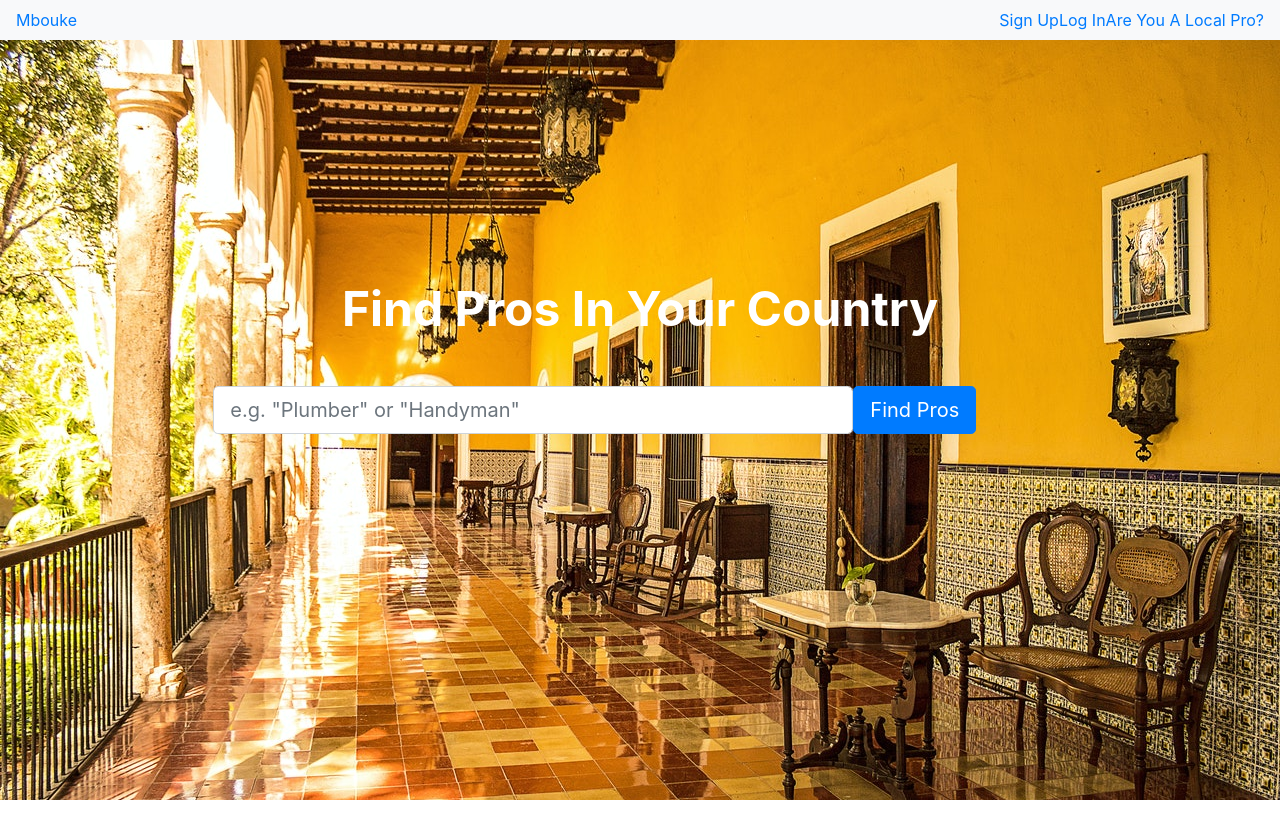
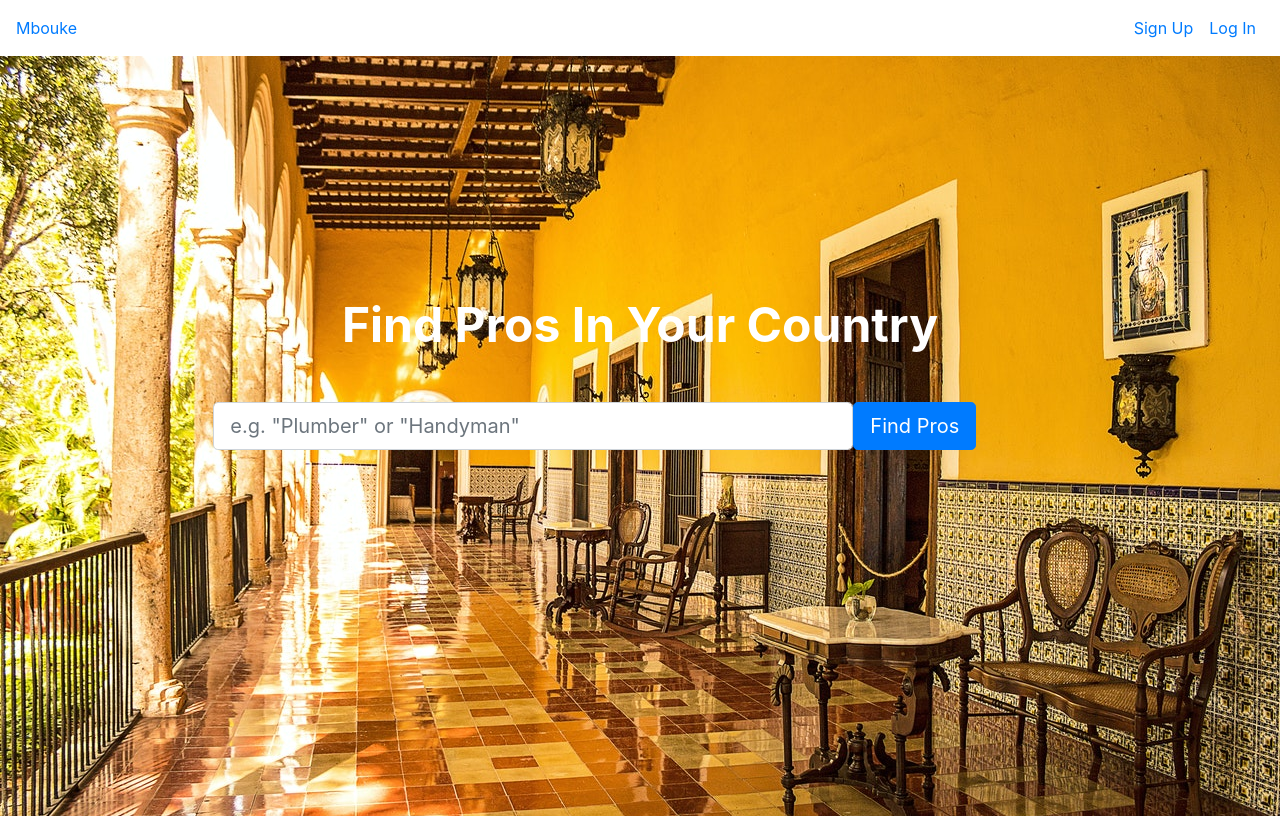
Before and after one commit to Mbouke-Project/nextjs-mbouke, a Next.js app: page / in a window 1280 px wide. Shown: the top 818 px of the page. Built offline with nearby package versions, Linux system fonts and the light colour scheme.

Commit message:
Fix: Added Padding to Nav Links

```diff
--- a/components/navigation.js
+++ b/components/navigation.js
@@ -6,24 +6,24 @@ import { Nav, Navbar } from 'react-bootstrap'
 function Navigation() {
     return (
         <nav>
-        <Navbar collapseOnSelect expand="md"  variant="light" className="bg-light" >
-          <Link href="/">Mbouke</Link>
+        <Navbar collapseOnSelect expand="md"  variant="light" >
+          <Link className={styles.navLinks} href="/">Mbouke</Link>
           <Navbar.Toggle aria-controls="responsive-navbar-nav" />
           <Navbar.Collapse id="responsive-navbar-nav">
             <Nav className="ml-auto">
 
+              <Nav.Link>
+                <Link href='/signup' className={styles.navLinks}>
+                  Sign Up
+                </Link>
+              </Nav.Link>
 
-              <Link href='/signup'>
-                  Sign Up
-                {/* <Link href="/signup">Sign Up</Link> */}
+              <Nav.Link >
+                <Link href='/login'>
+                Log In
                 </Link>
+              </Nav.Link>
 
-              <Link href='login'>
-                {/* <Link href="/login"> */}
-                Log In
-              {/* </Link> */}
-              </Link>
-              <Link href="#deets">Are You A Local Pro?</Link>
             </Nav>
           </Navbar.Collapse>
         </Navbar>
```
